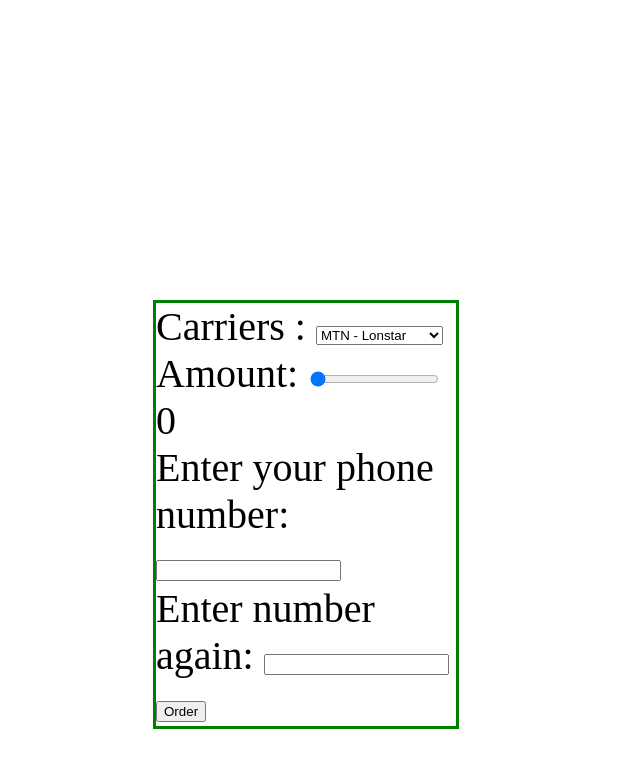
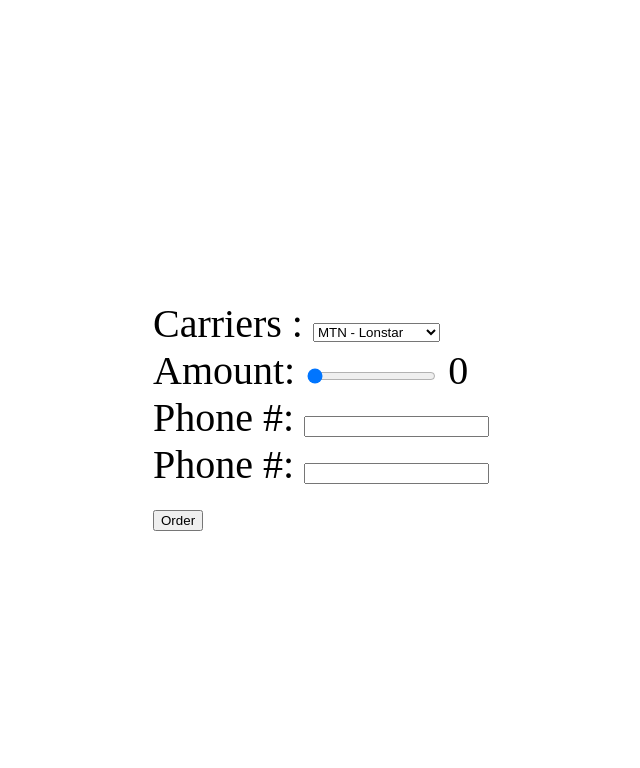
Before and after one commit to mdrame/ReUp, a Flask app: page / in a window 1280 px wide. Shown: the top 768 px of the page, without its empty margins (337-977 px from the left). Run offline with Flask 2, Linux system fonts and the light colour scheme.

Commit message:
Reup form setup in order

```diff
--- a/static/styles/index.css
+++ b/static/styles/index.css
@@ -5,10 +5,10 @@ body {
 
 #formWrap {
    position: absolute;
-   width: 300px;
+   width: 50%;
    height: auto;
    top: 50%;
    left: 50%;
    margin: -100px 0 0 -150px;
-   border: 3px solid green;
+   /* border: 3px solid green;    */
  }
--- a/templates/index.html
+++ b/templates/index.html
@@ -22,10 +22,10 @@
             <input type="range" value="1" max="500" oninput="num.value = this.value">
             <output id="num">0</output>
             </br>
-            <label for="phone">Enter your phone number:</label>
+            <label for="phone">Phone #:</label>
             <input type="tel" id="phone" name="phone" pattern="[0-9]{3}-[0-9]{2}-[0-9]{3}">
             </br>
-            <label for="phone">Enter number again:</label>
+            <label for="phone">Phone #:</label>
             <input type="tel" id="phoneAgain" name="phoneAgain" pattern="[0-9]{3}-[0-9]{2}-[0-9]{3}">
             </br>
             <input type="submit" value="Order">
```
